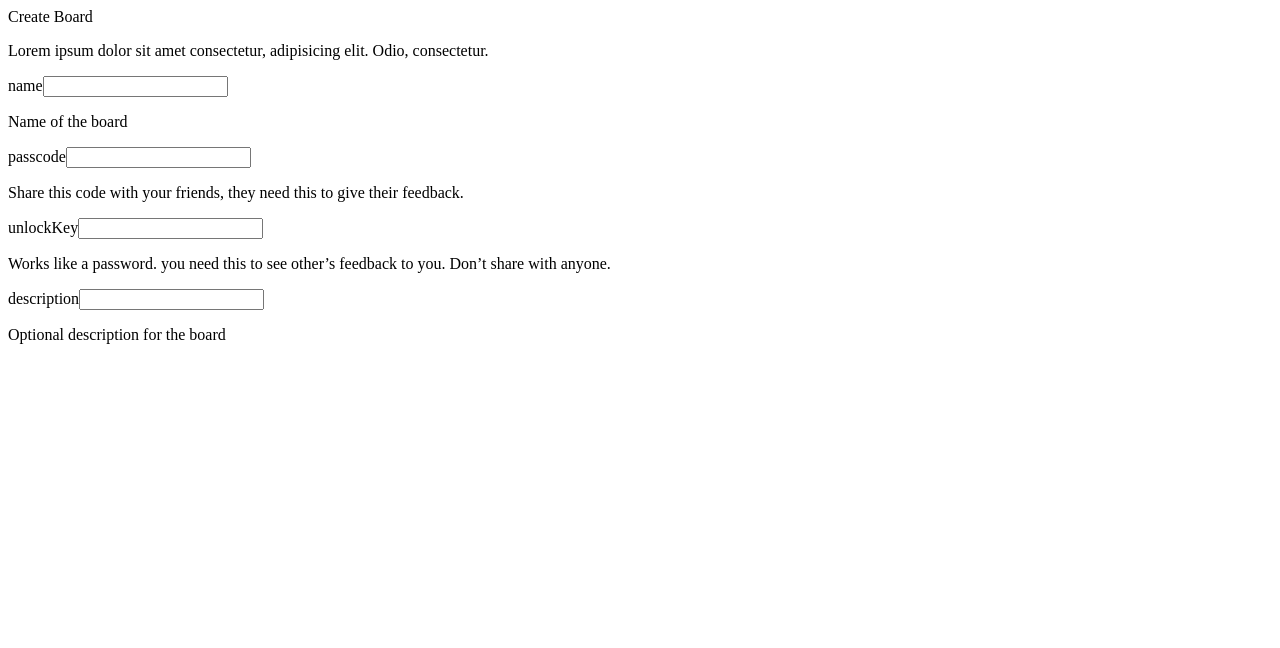
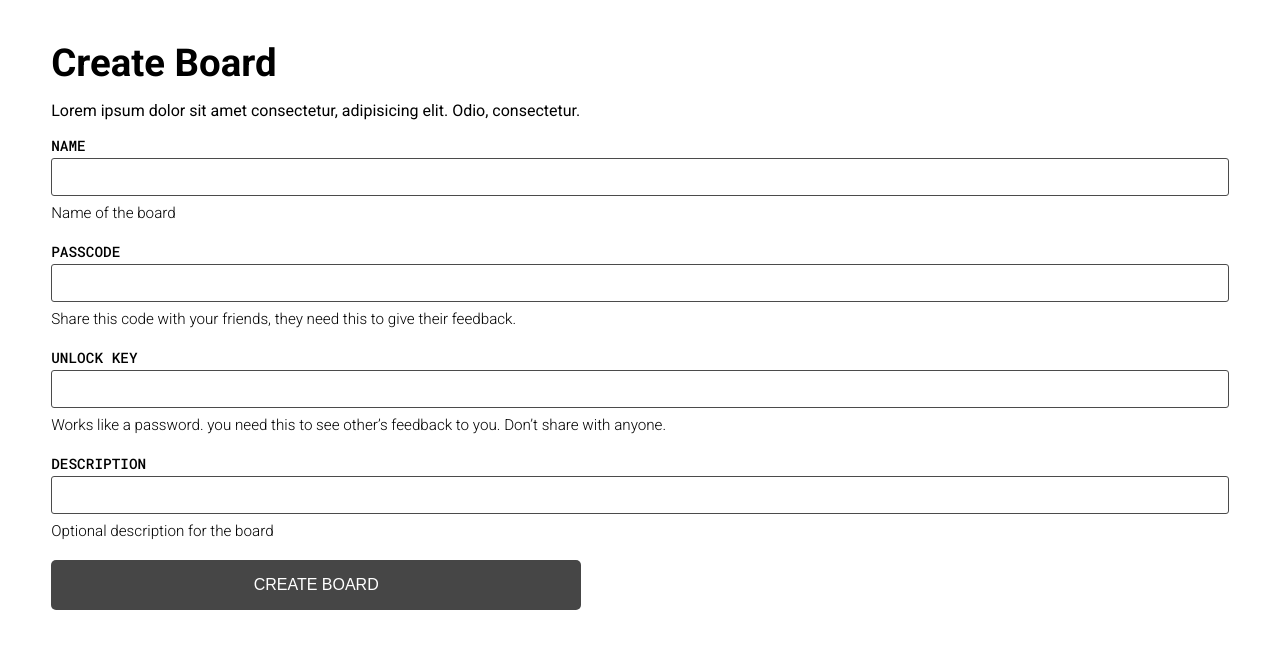
Before and after one commit to sahithyandev/RateMe, a React (Vite) app: page /create in a window 1280 px wide. Shown: the top 648 px of the page. Built offline with nearby package versions, Linux system fonts and the light colour scheme.

Commit message:
made create-page (not 100%)

```diff
--- a/index.html
+++ b/index.html
@@ -3,7 +3,16 @@
   <head>
     <meta charset="UTF-8" />
     <meta name="viewport" content="width=device-width, initial-scale=1.0" />
-    <title>My React Template</title>
+    <title>RateMe</title>
+    <link rel="preconnect" href="https://fonts.gstatic.com" />
+    <link
+      href="https://fonts.googleapis.com/css2?family=Roboto:wght@300;400;500;700&display=swap"
+      rel="stylesheet"
+    />
+    <link
+      href="https://fonts.googleapis.com/css2?family=Roboto+Mono:wght@300;400;500;600&display=swap"
+      rel="stylesheet"
+    />
   </head>
   <body>
     <div id="app-root"></div>
--- a/src/App.tsx
+++ b/src/App.tsx
@@ -1,11 +1,13 @@
 import * as React from "react";
 import * as ReactDOM from "react-dom";
 import { BrowserRouter, Switch, Route } from "react-router-dom";
+
 import CreateBoardPage from "./pages/CreateBoard";
 import "./style/main.scss";
 
 export const App = () => {
   return (
+    <div className="app-container">
       <BrowserRouter>
         <Switch>
           <Route path="/create">
@@ -14,6 +16,7 @@ export const App = () => {
           <Route path="/board/:id"></Route>
         </Switch>
       </BrowserRouter>
+    </div>
   );
 };
 
--- /dev/null
+++ b/src/components/Button.tsx
@@ -0,0 +1,9 @@
+import * as React from "react";
+
+import "./../style/button.component.scss";
+
+const Button = ({ children }) => {
+  return <button className="button">{children}</button>;
+};
+
+export default Button;
--- a/src/components/Title.tsx
+++ b/src/components/Title.tsx
@@ -1,7 +1,9 @@
 import * as React from "react";
 
+import "./../style/title.component.scss";
+
 const Title = ({ children }) => {
-  return <div>{children}</div>;
+  return <h1>{children}</h1>;
 };
 
 export default Title;
--- a/src/pages/CreateBoard.tsx
+++ b/src/pages/CreateBoard.tsx
@@ -2,7 +2,10 @@ import * as React from "react";
 import { Formik } from "formik";
 
 import Title from "./../components/Title";
+import Button from "./../components/Button";
 import { FormObj, InputFieldObj } from "./../types";
+
+import "./../style/create-board.page.scss";
 
 const CreateBoardPage = (props) => {
   const _form: FormObj = {
@@ -29,7 +32,7 @@ const CreateBoardPage = (props) => {
           "Share this code with your friends, they need this to give their feedback.",
       },
       {
-        label: "unlockKey",
+        label: "unlock key",
         placeholder: "",
         description:
           "Works like a password. you need this to see other’s feedback to you. Don’t share with anyone.",
@@ -44,17 +47,25 @@ const CreateBoardPage = (props) => {
 
   const generateInputField = (fieldObj: InputFieldObj): any => {
     return (
-      <div>
-        <label htmlFor={fieldObj.label}>{fieldObj.label}</label>
-        <input id={fieldObj.label} placeholder={fieldObj.placeholder} />
-        {fieldObj.description ? <p>{fieldObj.description}</p> : ""}
+      <div className="input-field">
+        <label className="input-field--label" htmlFor={fieldObj.label}>
+          {fieldObj.label}
+        </label>
+        <input
+          className="input-field--input"
+          id={fieldObj.label}
+          placeholder={fieldObj.placeholder}
+        />
+        {fieldObj.description ? (
+          <p className="input-field--description">{fieldObj.description}</p>
+        ) : null}
       </div>
     );
   };
 
   return (
     <div>
-      <div>
+      <div className="header">
         <Title>Create Board</Title>
         <p>
           Lorem ipsum dolor sit amet consectetur, adipisicing elit. Odio,
@@ -69,6 +80,8 @@ const CreateBoardPage = (props) => {
         {({ values, handleSubmit }) => (
           <form onSubmit={handleSubmit}>
             {_form.inputFields.map(generateInputField)}
+
+            <Button>Create Board</Button>
           </form>
         )}
       </Formik>
--- /dev/null
+++ b/src/style/button.component.scss
@@ -0,0 +1,11 @@
+.button {
+  background-color: #464646;
+  color: white;
+  border: none;
+  font-weight: 500;
+  padding: 16px;
+  border-radius: 5px;
+  text-transform: uppercase;
+  font-size: 1em;
+  width: 45%;
+}
--- /dev/null
+++ b/src/style/create-board.page.scss
@@ -0,0 +1,34 @@
+.header {
+  margin-top: 40px;
+}
+
+.input-field {
+  display: inline-flex;
+  flex-direction: column;
+  margin-bottom: 20px;
+  // background-color: rgb(237, 169, 169);
+  width: 100%;
+
+  .input-field--label {
+    text-transform: uppercase;
+    font-weight: 500;
+    margin-bottom: 3px;
+
+    font-family: "Roboto Mono";
+    font-size: 0.9em;
+  }
+  .input-field--input {
+    width: 100%;
+    font-size: 1.5em;
+    padding: 4px 4px;
+
+    border: 1.2px solid #4b4b4b;
+    border-radius: 3px;
+  }
+  .input-field--description {
+    margin: 8px 0 0 0;
+    font-size: 0.95em;
+    width: 90%;
+    font-weight: 300;
+  }
+}
--- a/src/style/main.scss
+++ b/src/style/main.scss
@@ -1,3 +1,17 @@
+* {
+  box-sizing: border-box;
+}
+
 :root {
   font-size: 16px;
 }
+
+body {
+  font-family: "Roboto";
+  margin: 0 auto;
+  width: 92vw;
+}
+
+.app-container {
+  // background-color: red;
+}
--- /dev/null
+++ b/src/style/title.component.scss
@@ -0,0 +1,4 @@
+h1 {
+  font-size: 2.4em;
+  margin: 14px 0;
+}
```
Also changed, not shown: src/pages/Board.tsx (added, +7 -0 lines). Lines whose indentation alone changed are shown as unchanged.
